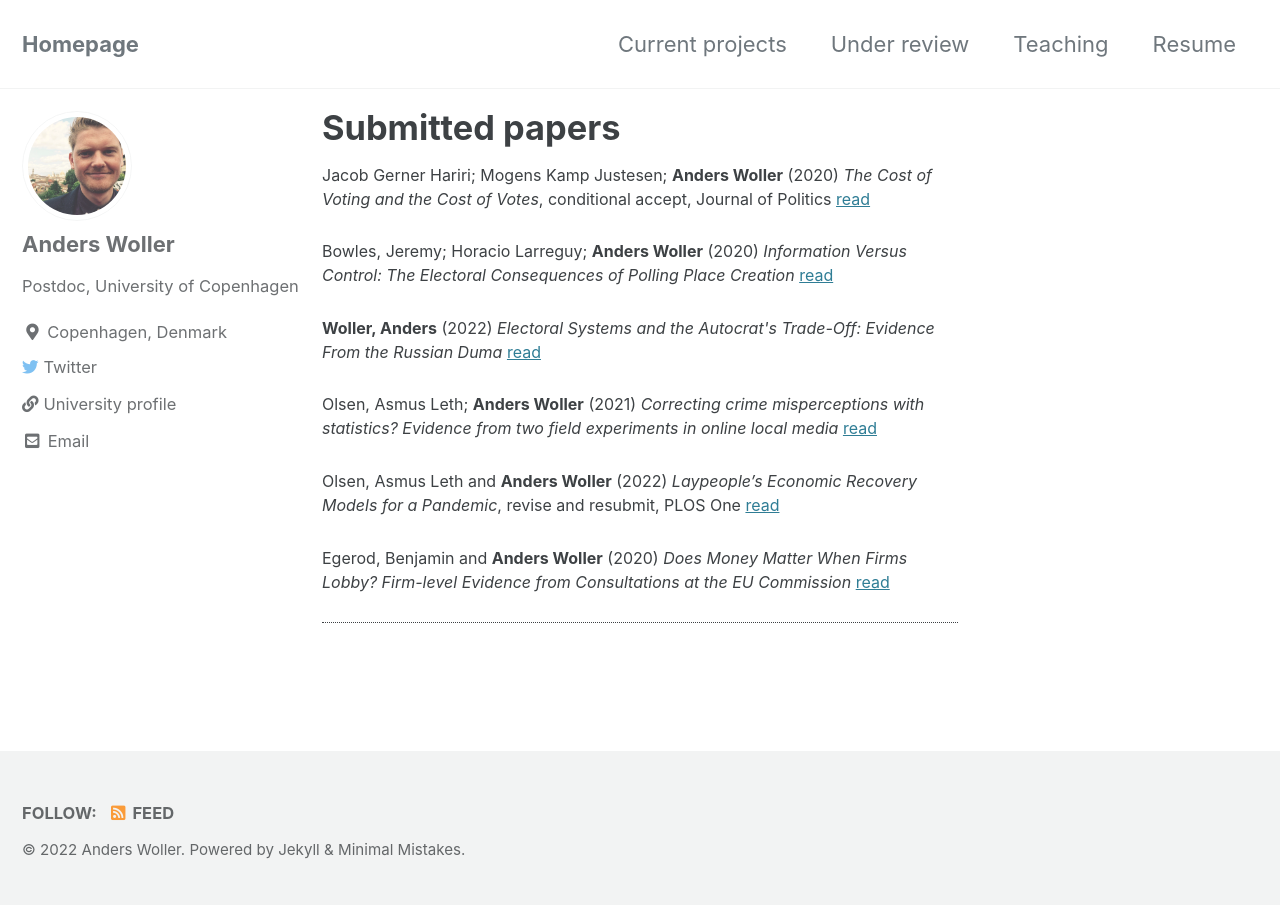
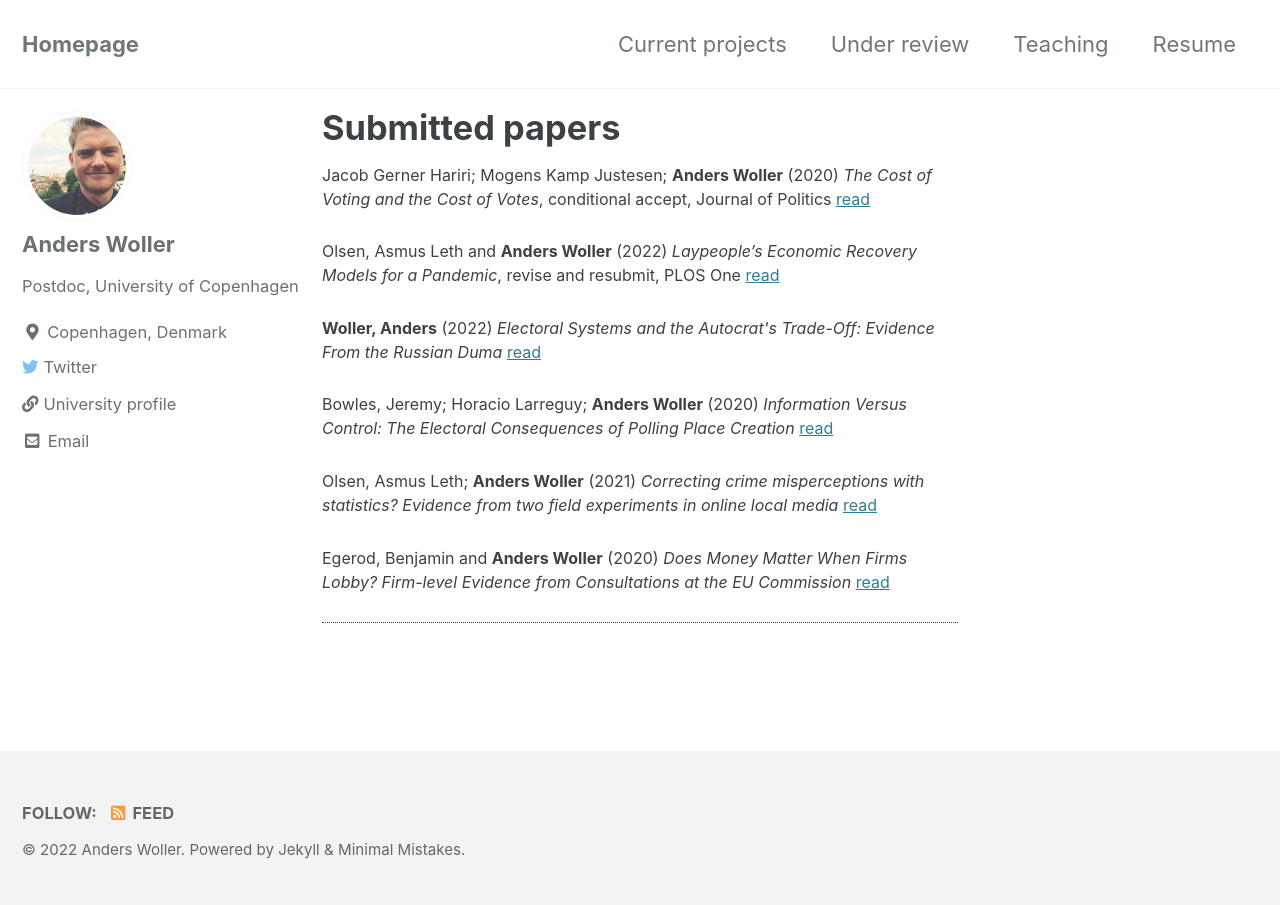
Before and after one commit to AndersWoller/AndersWoller.github.io, a Jekyll site: the page built from _pages/publications.md, in a window 1280 px wide. Built offline with Jekyll 4.4.1, drawn with Linux system fonts in a browser that asks for light colours; cached includes are drawn as plain includes; some of the changed lines change nothing that is shown.

Commit message:
Update publications.md

```diff
--- a/_pages/publications.md
+++ b/_pages/publications.md
@@ -6,13 +6,13 @@ author_profile: true
 
 <p style="font-size:16px"> Jacob Gerner Hariri; Mogens Kamp Justesen; <b>Anders Woller</b> (2020) <i>The Cost of Voting and the Cost of Votes</i>, conditional accept, Journal of Politics <a href="https://www.dropbox.com/s/76e4zspprdno5u1/JOP_3rdRound.pdf?dl=0">read</a> <p/>
 
+<p style="font-size:16px"> Olsen, Asmus Leth and <b>Anders Woller</b> (2022) <i>Laypeople’s Economic Recovery Models for a Pandemic</i>, revise and resubmit, PLOS One <a href="https://www.dropbox.com/s/whdcje1z96htnwp/PlosOne_RR.pdf?dl=0">read</a> <p/>
+
+<p style="font-size:16px"> <b>Woller, Anders</b> (2022) <i>Electoral Systems and the Autocrat's Trade-Off: Evidence From the Russian Duma</i> <a href="https://www.dropbox.com/s/t9uqw7i2o18vmpe/Electoral_systems.pdf?dl=0">read</a> <p/>
+
 <p style="font-size:16px"> Bowles, Jeremy; Horacio Larreguy; <b>Anders Woller</b> (2020) <i>Information Versus Control: The Electoral Consequences of Polling Place Creation</i> <a href="https://www.dropbox.com/s/r8syn46829kzhko/draft_5.pdf?dl=0">read</a> <p/>
 
-<p style="font-size:16px"> <b>Woller, Anders</b> (2022) <i>Electoral Systems and the Autocrat's Trade-Off: Evidence From the Russian Duma</i> <a href="https://www.dropbox.com/s/wqg072pmxb5gqrm/Electoral_systems.pdf?dl=0">read</a> <p/>
-
 <p style="font-size:16px"> Olsen, Asmus Leth; <b>Anders Woller</b> (2021) <i>Correcting crime misperceptions with statistics? Evidence from two field experiments in online local media</i> <a href="https://www.dropbox.com/s/xamcx5m7wzss90a/manuscript_JOP.pdf?dl=0">read</a> <p/>
-
-<p style="font-size:16px"> Olsen, Asmus Leth and <b>Anders Woller</b> (2022) <i>Laypeople’s Economic Recovery Models for a Pandemic</i>, revise and resubmit, PLOS One <a href="https://www.dropbox.com/s/whdcje1z96htnwp/PlosOne_RR.pdf?dl=0">read</a> <p/>
 
 <p style="font-size:16px"> Egerod, Benjamin and <b>Anders Woller</b> (2020) <i>Does Money Matter When Firms Lobby? Firm-level Evidence from Consultations at the EU Commission</i> <a href="https://www.dropbox.com/s/jntg13ofu0ydflr/Maindocument.pdf?dl=0">read</a> <p/>
 
```
